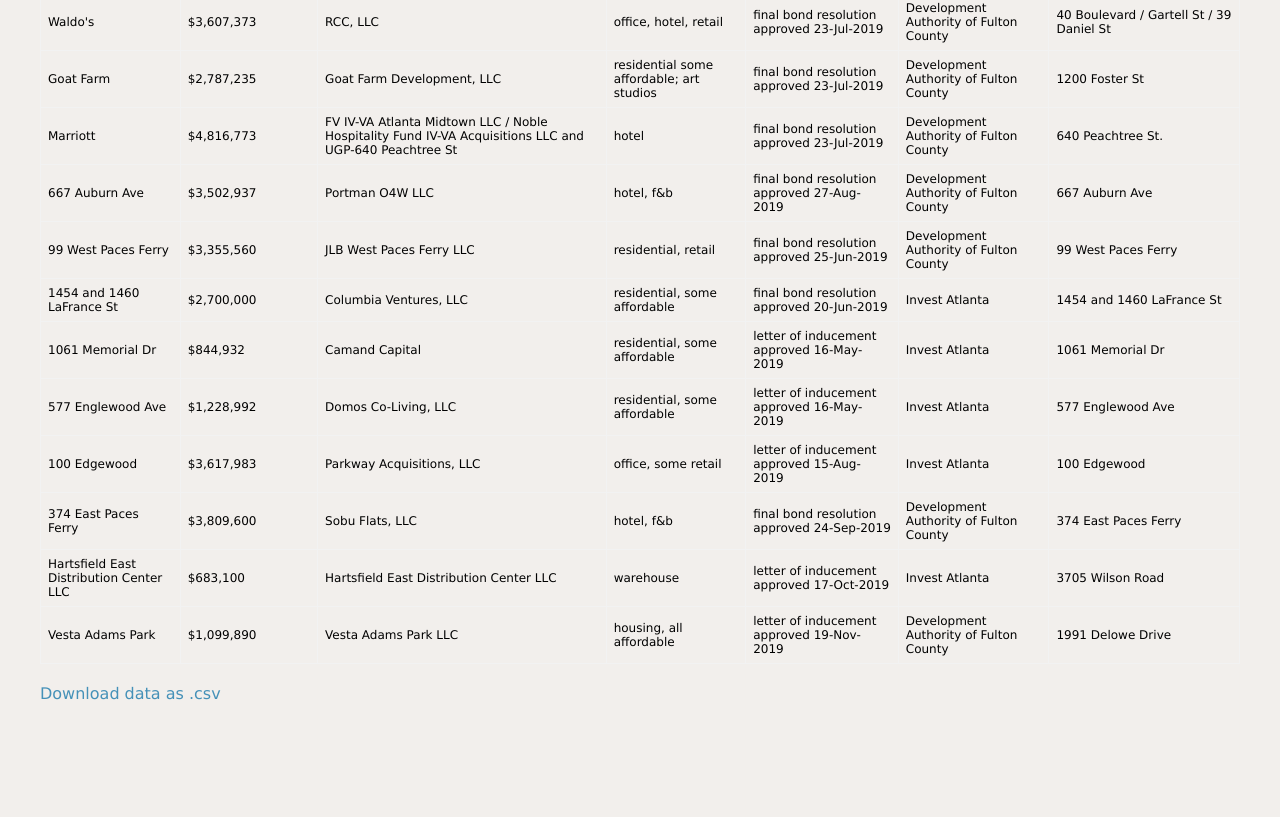
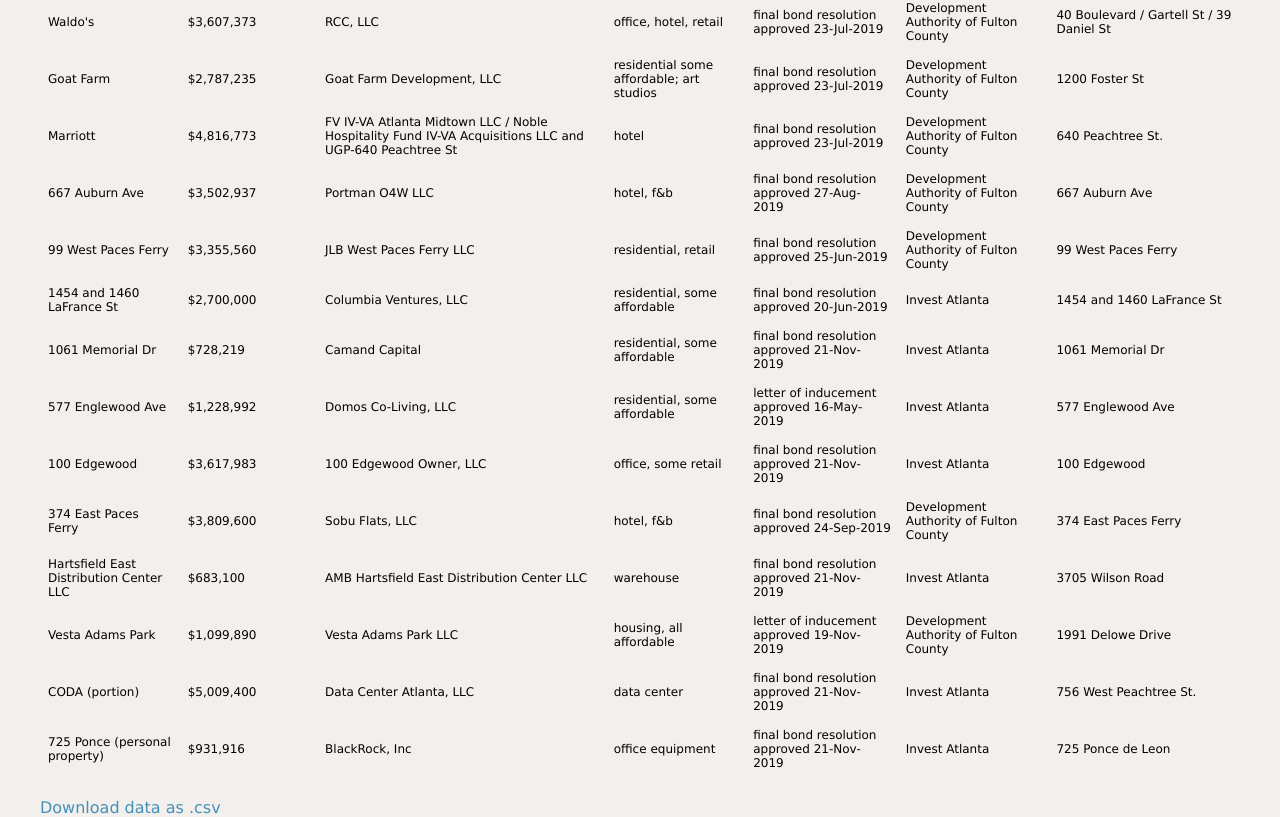
Before and after one commit to saportareport/tax-discounts, a plain HTML site: page index.html in a window 1280 px wide. Shown: the part 1646-2463 px from the top of the page. Before the commit the page ends 2349 px from the top, so only its background shows below. Drawn offline with nearby package versions, Linux system fonts and the light colour scheme.

Commit message:
Add files via upload
Update with IA activity of Nov. 21

```diff
--- a/index.html
+++ b/index.html
@@ -27,7 +27,7 @@
     <div class="byline">
     By Maggie Lee</a>
     </div>
-     Last update: November 19, 2019 </br>
+     Last update: November 21, 2019 </br>
     <p>Midtown developments have been the biggest beneficiaries of property tax discounts put on track within the city of Atlanta in 2019 so far.</p>
     <p>Two authorities offer such incentives in the city: Invest Atlanta and the Development Authority of Fulton County.</p>
     <p>2019 coverage from <a href="https://saportareport.com/" rel="noopener">SaportaReport.com</a>:</p>
@@ -37,7 +37,7 @@
     <a href="https://saportareport.com/fulton-board-approves-property-tax-breaks-for-buckhead-midtown-developments/" rel="noopener">Fulton board approves property tax breaks for Buckhead, Midtown developments</a><br/>
     <a href="https://saportareport.com/fulton-agency-approves-nearly-100-million-in-property-tax-abatements/" rel="noopener">Fulton agency approves nearly $100 million in property tax abatements</a><br/>
 
-    <p>Total value over 10 years: $172,731,810</p>
+    <p>Total value over 10 years: $178,556,413</p>
 
 
     <div id="map" style="width:100%; height:400px;"></div>
@@ -245,10 +245,10 @@
 
             <tr>
                 <td> 1061 Memorial Dr</td>
-                <td> $844,932</td>
+                <td> $728,219</td>
                 <td class="no-priority"> Camand Capital</td>
                 <td class="no-priority">residential, some affordable</td>
-                <td class="no-priority">letter of inducement approved 16-May-2019</td>
+                <td class="no-priority">final bond resolution approved 21-Nov-2019</td>
                 <td class="no-priority">Invest Atlanta</td>
                 <td class="no-priority">1061 Memorial Dr</td>
             </tr>
@@ -266,9 +266,9 @@
             <tr>
                 <td> 100 Edgewood</td>
                 <td> $3,617,983</td>
-                <td class="no-priority"> Parkway Acquisitions, LLC</td>
+                <td class="no-priority"> 100 Edgewood Owner, LLC</td>
                 <td class="no-priority">office, some retail</td>
-                <td class="no-priority">letter of inducement approved 15-Aug-2019</td>
+                <td class="no-priority">final bond resolution approved 21-Nov-2019</td>
                 <td class="no-priority">Invest Atlanta</td>
                 <td class="no-priority">100 Edgewood</td>
             </tr>
@@ -286,9 +286,9 @@
             <tr>
                 <td> Hartsfield East Distribution Center LLC</td>
                 <td> $683,100</td>
-                <td class="no-priority"> Hartsfield East Distribution Center LLC</td>
+                <td class="no-priority"> AMB Hartsfield East Distribution Center LLC</td>
                 <td class="no-priority">warehouse</td>
-                <td class="no-priority">letter of inducement approved 17-Oct-2019</td>
+                <td class="no-priority">final bond resolution approved 21-Nov-2019</td>
                 <td class="no-priority">Invest Atlanta</td>
                 <td class="no-priority">3705 Wilson Road</td>
             </tr>
@@ -301,6 +301,26 @@
                 <td class="no-priority">letter of inducement approved 19-Nov-2019</td>
                 <td class="no-priority">Development Authority of Fulton County</td>
                 <td class="no-priority">1991 Delowe Drive</td>
+            </tr>
+
+            <tr>
+                <td> CODA (portion)</td>
+                <td> $5,009,400</td>
+                <td class="no-priority"> Data Center Atlanta, LLC</td>
+                <td class="no-priority">data center</td>
+                <td class="no-priority">final bond resolution approved 21-Nov-2019</td>
+                <td class="no-priority">Invest Atlanta</td>
+                <td class="no-priority">756 West Peachtree St.</td>
+            </tr>
+
+            <tr>
+                <td> 725 Ponce (personal property)</td>
+                <td> $931,916</td>
+                <td class="no-priority"> BlackRock, Inc</td>
+                <td class="no-priority">office equipment</td>
+                <td class="no-priority">final bond resolution approved 21-Nov-2019</td>
+                <td class="no-priority">Invest Atlanta</td>
+                <td class="no-priority">725 Ponce de Leon</td>
             </tr>
 
     </table>
@@ -617,7 +637,7 @@
                     "full_name": "Camand Capital",
                     "id": "20",
                     "radius" : "4",
-                    "abatement_value" : "$844,932",
+                    "abatement_value" : "$728,219",
                     "aka" : "1061 Memorial Dr"
                   },
                   "geometry": {
@@ -644,7 +664,7 @@
                 {
                   "type": "Feature",
                   "properties": {
-                    "full_name": "Parkway Acquisitions, LLC",
+                    "full_name": "100 Edgewood Owner, LLC",
                     "id": "22",
                     "radius" : "9",
                     "abatement_value" : "$3,617,983",
@@ -674,7 +694,7 @@
                 {
                   "type": "Feature",
                   "properties": {
-                    "full_name": "Hartsfield East Distribution Center LLC",
+                    "full_name": "AMB Hartsfield East Distribution Center LLC",
                     "id": "24",
                     "radius" : "4",
                     "abatement_value" : "$683,100",
@@ -698,6 +718,36 @@
                   "geometry": {
                     "type": "Point",
                     "coordinates": [-84.458, 33.7]
+                  }
+                },
+
+                {
+                  "type": "Feature",
+                  "properties": {
+                    "full_name": "Data Center Atlanta, LLC",
+                    "id": "26",
+                    "radius" : "10",
+                    "abatement_value" : "$5,009,400",
+                    "aka" : "CODA (portion)"
+                  },
+                  "geometry": {
+                    "type": "Point",
+                    "coordinates": [-84.388, 33.775]
+                  }
+                },
+
+                {
+                  "type": "Feature",
+                  "properties": {
+                    "full_name": "BlackRock, Inc",
+                    "id": "27",
+                    "radius" : "4",
+                    "abatement_value" : "$931,916",
+                    "aka" : "725 Ponce (personal property)"
+                  },
+                  "geometry": {
+                    "type": "Point",
+                    "coordinates": [-84.364, 33.772]
                   }
                 }
 
```
